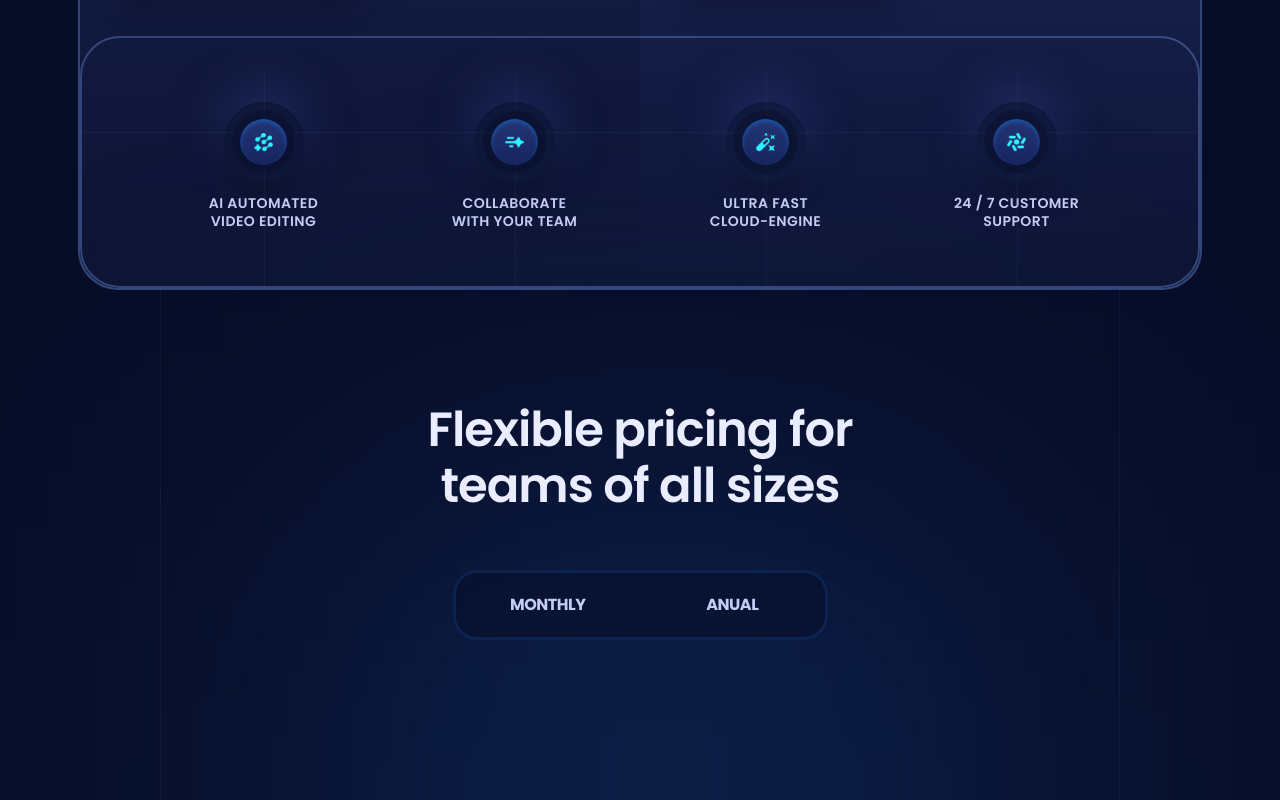
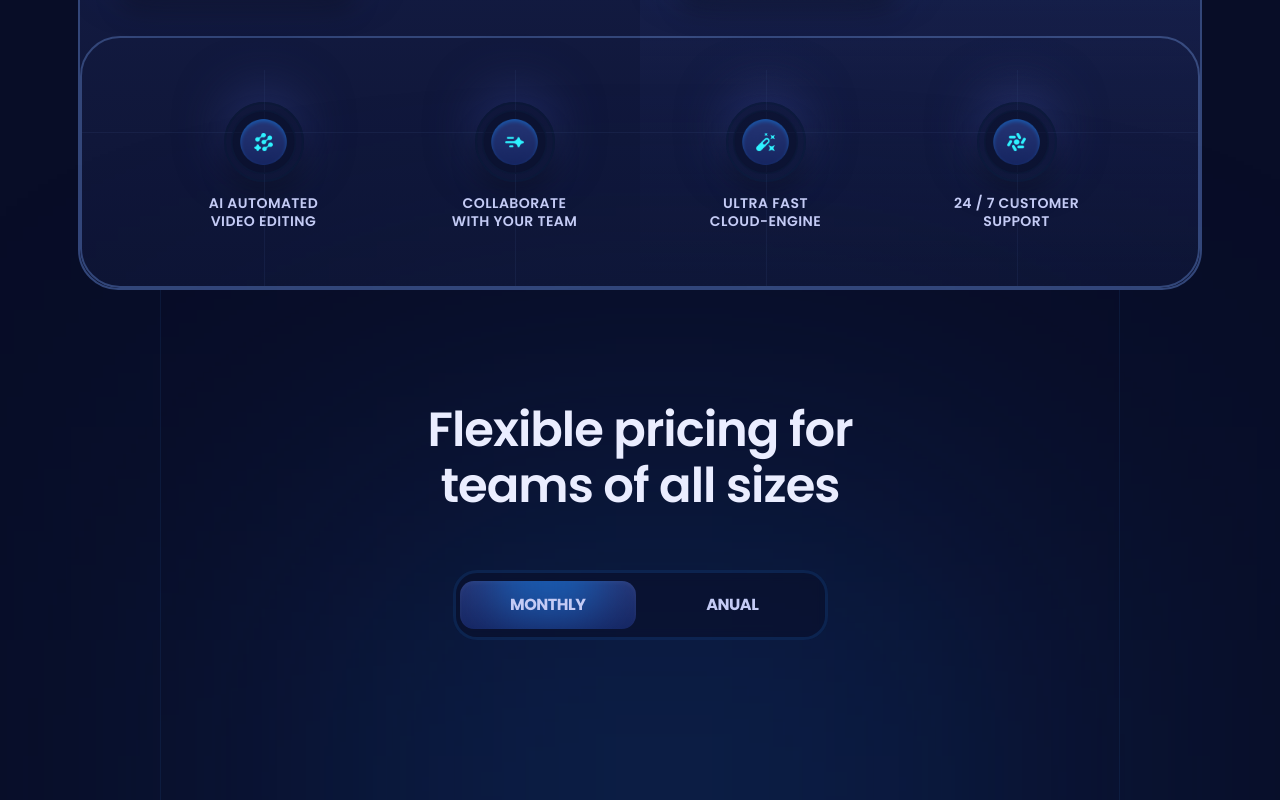
Before and after one commit to Jisap/next14-saasAppLandingPage, a React (Vite) app: page / in a window 1280 px wide. Shown: the part 1514-2314 px from the top of the page. Built offline with nearby package versions, Linux system fonts and the light colour scheme.

Commit message:
switch button

```diff
--- a/src/sections/Pricing.jsx
+++ b/src/sections/Pricing.jsx
@@ -38,6 +38,13 @@
               >
                 Anual
               </button>
+
+              {/* Pseudo elemento para simular el switch del boton */}
+              <div className={
+                clsx(
+                  'g4 rounded-14 before:h-100 pricing-head_btn_before absolute left-1 top-2 h-[calc(100%-16px)] w-[calc(50%-8px)] overflow-hidden shadow-400 transition-transform duration-500',
+                  !monthly && 'translate-x-full'
+                )}/>
             </div>
           </div>
         </div>
```
